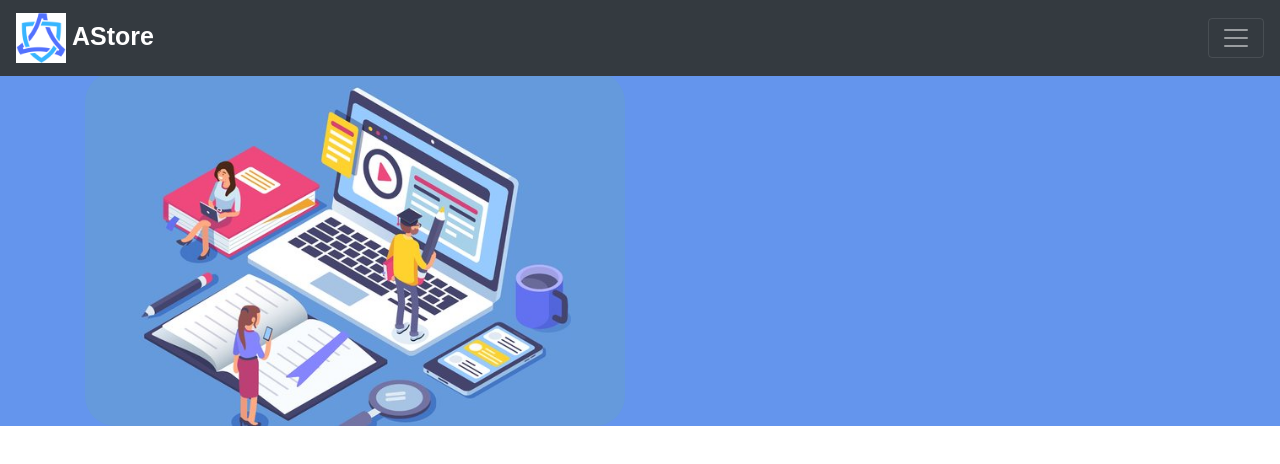
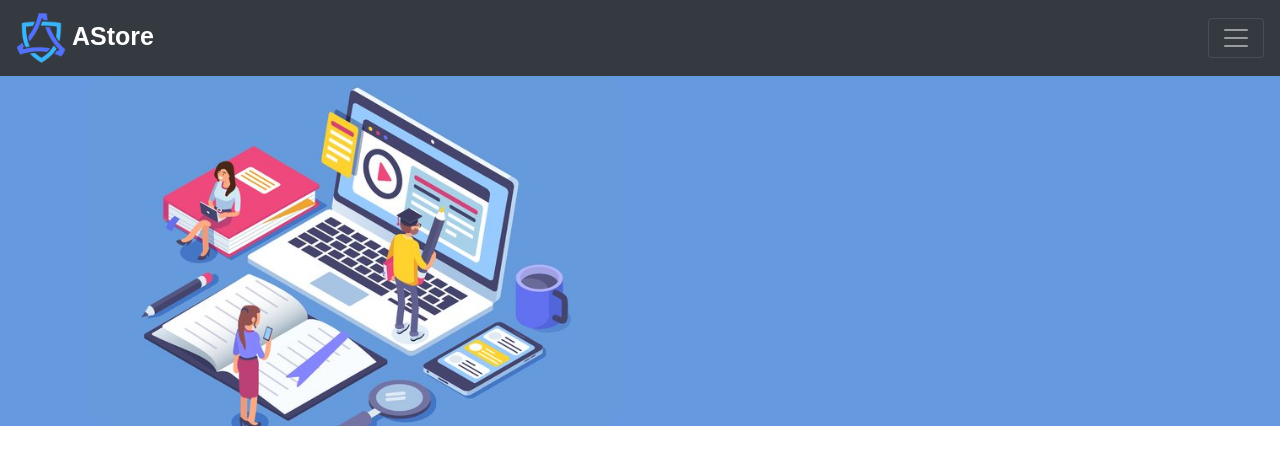
Before and after one commit to AliIbrahim996/Astore, a plain HTML site: page index.html in a window 1280 px wide. Drawn offline with nearby package versions, Linux system fonts and the light colour scheme.

Commit message:
"update style file & image directory"

```diff
--- a/index.html
+++ b/index.html
@@ -3,7 +3,7 @@
     <head>
         <meta charset="utf-8">
         <title>Astore</title>
-        <link rel="icon" type="image/ico" href="images/FullColor_IconOnly_1024x1024_72dpi.jpg">
+        <link rel="icon" type="image/ico" href="images/FullColor_IconOnly_1024x1024_72dpi.png">
         <link rel="stylesheet" href="https://stackpath.bootstrapcdn.com/bootstrap/4.4.1/css/bootstrap.min.css">
         <link rel="stylesheet" href="style/style.css">
         <link rel="stylesheet" href="https://fonts.googleapis.com/css2?family=Crimson+Pro:wght@200..900" type="text/css">
@@ -14,7 +14,7 @@
     </head>
     <body>
         <nav class="navbar navbar-default  fixed-top bg-dark navbar-dark">
-            <a class="navbar-brand" href="#"> <img src="images/FullColor_IconOnly_1024x1024_72dpi.jpg" alt="" class="img1"> AStore</a>
+            <a class="navbar-brand" href="#"> <img src="images/FullColor_IconOnly_1024x1024_72dpi.png" alt="" class="img1"> AStore</a>
             <button class="navbar-toggler" type="button" data-toggle="collapse" data-target="#navbarsExampleDefault" aria-controls="navbarsExampleDefault" aria-expanded="false" aria-label="Toggle navigation">
               <span class="navbar-toggler-icon"></span>
             </button>
--- a/style/style.css
+++ b/style/style.css
@@ -21,5 +21,5 @@
     width: 100%;
 }
 #home{
-    background-color: cornflowerblue;
+    background-color: rgb(101, 154, 224);
 }
```
Also changed, not shown: images/FullColor_IconOnly_1024x1024_72dpi.jpg (deleted), images/FullColor_IconOnly_1024x1024_72dpi.png (added).
